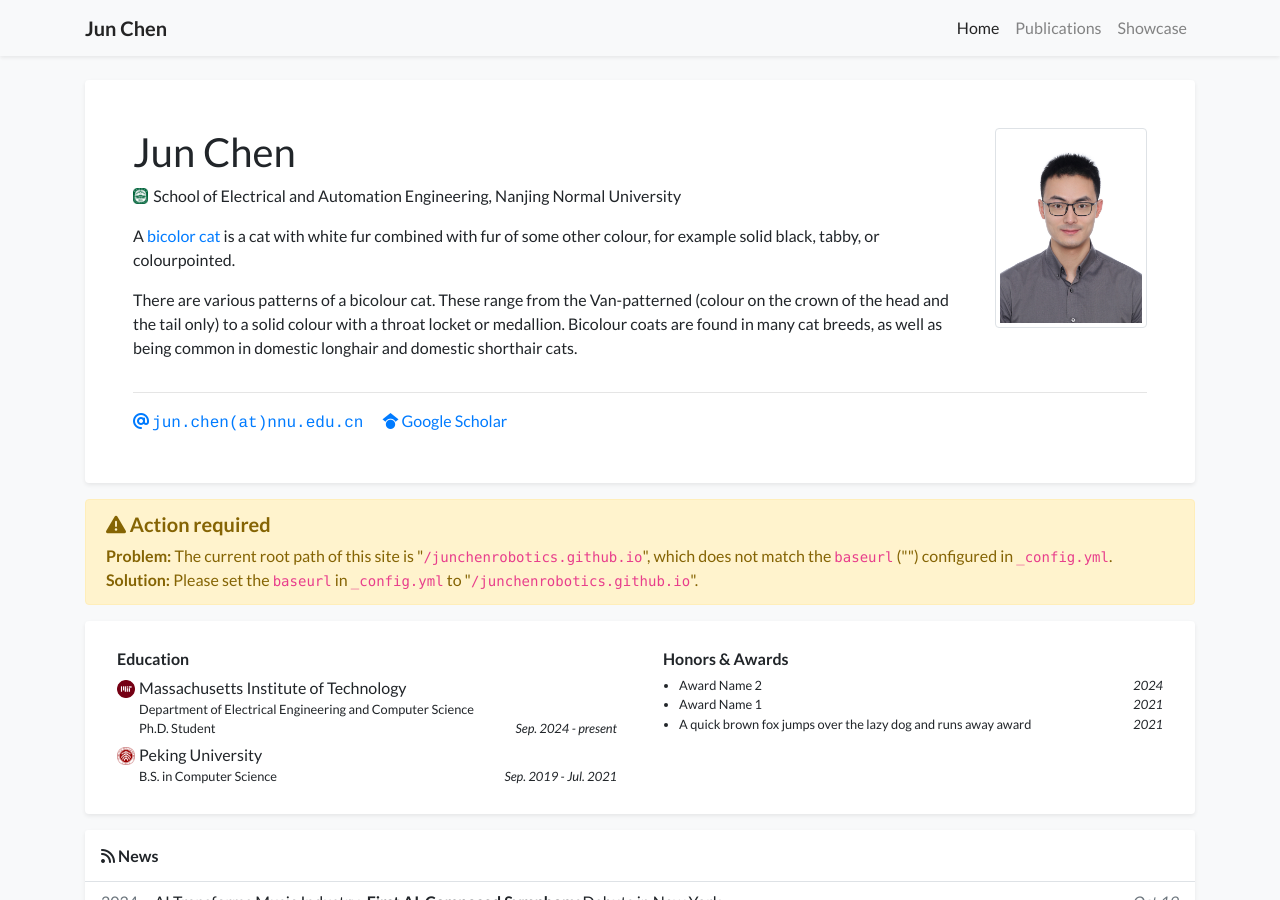
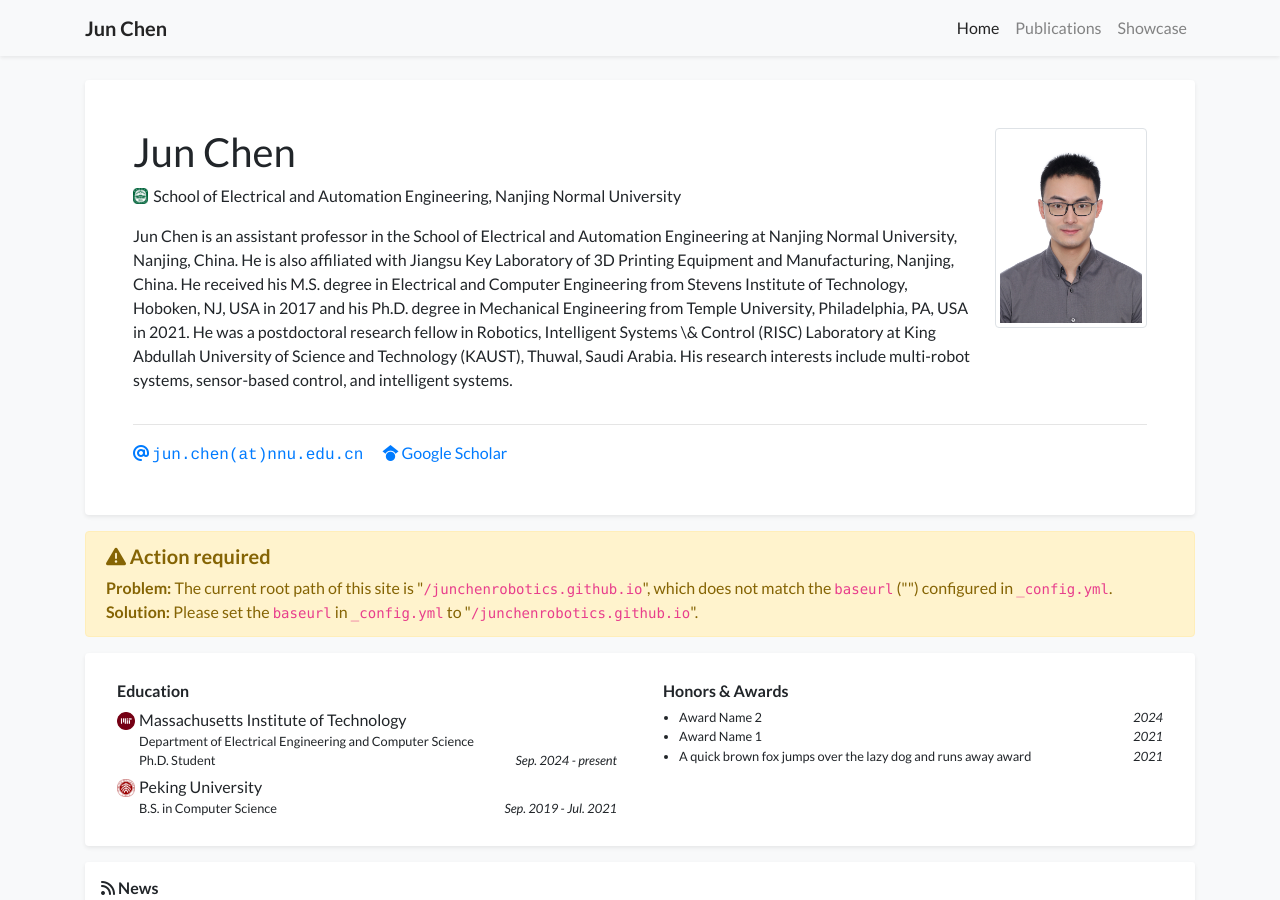
Before and after one commit to junchenrobotics/junchenrobotics.github.io, a Jekyll site: the page built from index.html, in a window 1280 px wide and 900 px high. Built offline with Jekyll 4.4.1, drawn with Linux system fonts in a browser that asks for light colours; nearby versions of some CDN libraries; a style sheet for code colours, icons or effects is not loaded.

Commit message:
Update profile.yml

```diff
--- a/_data/profile.yml
+++ b/_data/profile.yml
@@ -22,12 +22,13 @@ gscholar: https://scholar.google.com/citations?user=rlp3KGwAAAAJ&hl=zh-CN  # Thi
 short_bio_text_justify: false
 short_bio: >-
   <p>
-    A <a href="https://en.wikipedia.org/wiki/Bicolor_cat" target="_blank">bicolor cat</a> is a cat with white fur combined with fur of some other colour, for example solid black, tabby, or colourpointed.
-  </p>
-  <p>
-    There are various patterns of a bicolour cat. These range from the Van-patterned (colour on the crown of the head
-    and the tail only) to a solid colour with a throat locket or medallion. Bicolour coats are found in many cat breeds,
-    as well as being common in domestic longhair and domestic shorthair cats.
+  Jun Chen is an assistant professor in the School of Electrical and Automation Engineering at Nanjing Normal University, Nanjing, China.
+  He is also affiliated with Jiangsu Key Laboratory of 3D Printing Equipment and Manufacturing, Nanjing, China.
+  He received his M.S. degree in Electrical and Computer Engineering from Stevens Institute of Technology, Hoboken, NJ, USA in 2017
+  and his Ph.D. degree in Mechanical Engineering from Temple University, Philadelphia, PA, USA in 2021.
+  He was a postdoctoral research fellow in Robotics, Intelligent Systems \& Control (RISC) Laboratory at
+  King Abdullah University of Science and Technology (KAUST), Thuwal, Saudi Arabia.
+  His research interests include multi-robot systems, sensor-based control, and intelligent systems.
   </p>
 
 portrait_url: /assets/images/badges/headshot_4_by_3.jpg
```
